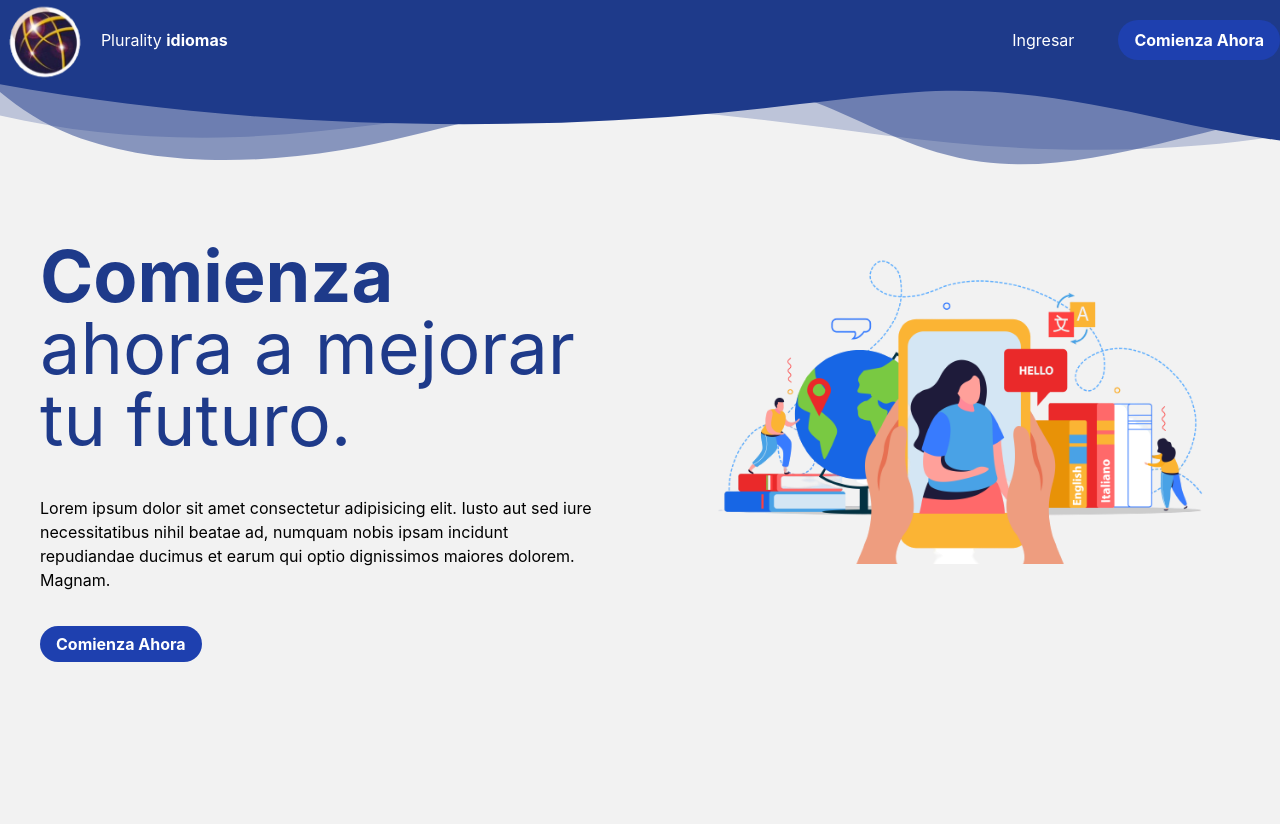
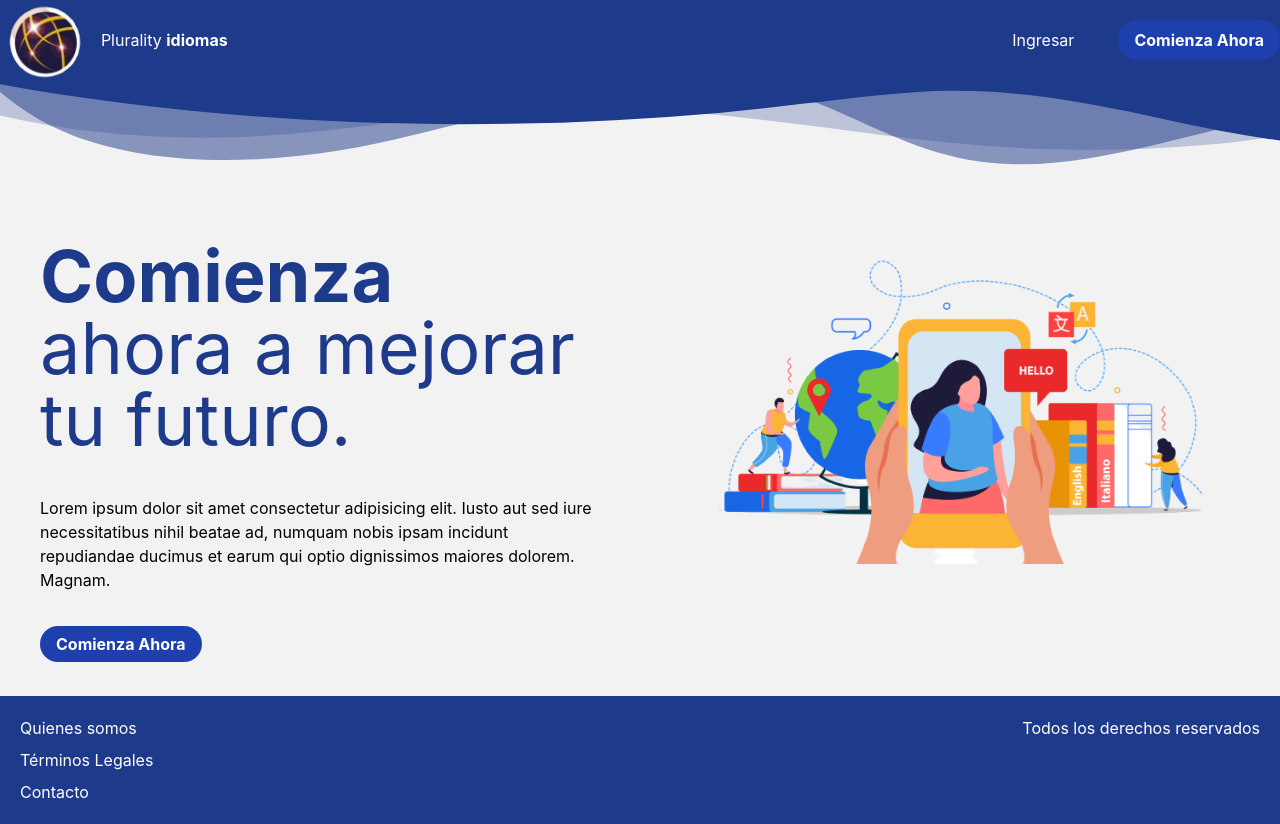
Before and after one commit to latamdev/CL_EVPS_WEB, a React (Create React App) app: page / in a window 1280 px wide. Before the commit the page ends 800 px from the top, so only its background shows below. Built offline with nearby package versions, Linux system fonts and the light colour scheme.

Commit message:
Adds landing footer component

```diff
--- a/src/App.tsx
+++ b/src/App.tsx
@@ -1,13 +1,15 @@
 import "./App.css";
+import LandingFooter from "./components/Landing-Footer/LandingFooter";
 import LandingMenu from "./components/Landing-Menu/LandingMenu";
 import LandingPage from "./components/Landing-Page/Landing-Page";
 
 function App() {
   return (
-    <>
+    <div className="flex flex-col h-screen">
       <LandingMenu />
       <LandingPage />
-    </>
+      <LandingFooter />
+    </div>
   );
 }
 
--- /dev/null
+++ b/src/components/Landing-Footer/LandingFooter.css
@@ -0,0 +1,20 @@
+.wave-footer {
+  position: relative;
+  bottom: 0;
+  left: 0;
+  width: 100%;
+  overflow: hidden;
+  line-height: 0;
+  transform: rotate(180deg);
+}
+
+.wave-footer svg {
+  position: relative;
+  display: block;
+  width: calc(115% + 1.3px);
+  height: 50px;
+}
+
+.wave-footer .shape-fill {
+  fill: #1e3a8a;
+}
--- /dev/null
+++ b/src/components/Landing-Footer/LandingFooter.tsx
@@ -0,0 +1,38 @@
+import { Link } from "react-router-dom";
+import "./LandingFooter.css";
+
+function LandingFooter() {
+  return (
+    <>
+      <div className="wave-footer">
+        <svg
+          data-name="Layer 1"
+          xmlns="http://www.w3.org/2000/svg"
+          viewBox="0 0 1200 120"
+          preserveAspectRatio="none"
+        >
+          <path
+            d="M321.39,56.44c58-10.79,114.16-30.13,172-41.86,82.39-16.72,168.19-17.73,250.45-.39C823.78,31,906.67,72,985.66,92.83c70.05,18.48,146.53,26.09,214.34,3V0H0V27.35A600.21,600.21,0,0,0,321.39,56.44Z"
+            className="shape-fill"
+          ></path>
+        </svg>
+      </div>
+      <div className="bg-blue-900 text-white ">
+        <div className="container mx-auto flex justify-between p-5">
+          <div className="flex flex-col space-y-2">
+            <Link to={"/about"}> Quienes somos</Link>
+
+            <Link to={"/legal-terms"}>Términos Legales</Link>
+
+            <Link to={"/contact"}>Contacto</Link>
+          </div>
+          <div>
+            <p>Todos los derechos reservados</p>
+          </div>
+        </div>
+      </div>
+    </>
+  );
+}
+
+export default LandingFooter;
--- a/src/components/Landing-Menu/LandingMenu.tsx
+++ b/src/components/Landing-Menu/LandingMenu.tsx
@@ -1,11 +1,10 @@
-import React from "react";
-import "./index.css";
+import "./LandingMenu.css";
 import logo from "../../assets/images/plurality_logo.png";
 import { Link } from "react-router-dom";
 
 function LandingMenu() {
   return (
-    <div className="bg-blue-900 ">
+    <div className="bg-blue-900">
       <div className="container mx-auto flex items-center justify-between">
         <Link to={"/"} className="flex items-center">
           <img alt="logo" src={logo} className="object-contain h-20 mr-3" />
--- a/src/components/Landing-Page/Landing-Page.tsx
+++ b/src/components/Landing-Page/Landing-Page.tsx
@@ -1,10 +1,10 @@
 import { Link } from "react-router-dom";
-import "./index.css";
+import "./LandingPage.css";
 import students from "../../assets/images/students.png";
 
 function LandingPage() {
   return (
-    <div className="container mx-auto mt-20">
+    <div className="container mx-auto mb-auto mt-20">
       <div className="columns-2 flex pt-10">
         <div className="container p-10">
           <h1 className="text-7xl text-blue-900">
```
Also changed, not shown: src/components/Landing-Menu/LandingMenu.css (renamed from src/components/Landing-Menu/index.css), src/components/Landing-Page/LandingPage.css (renamed from src/components/Landing-Page/index.css).
